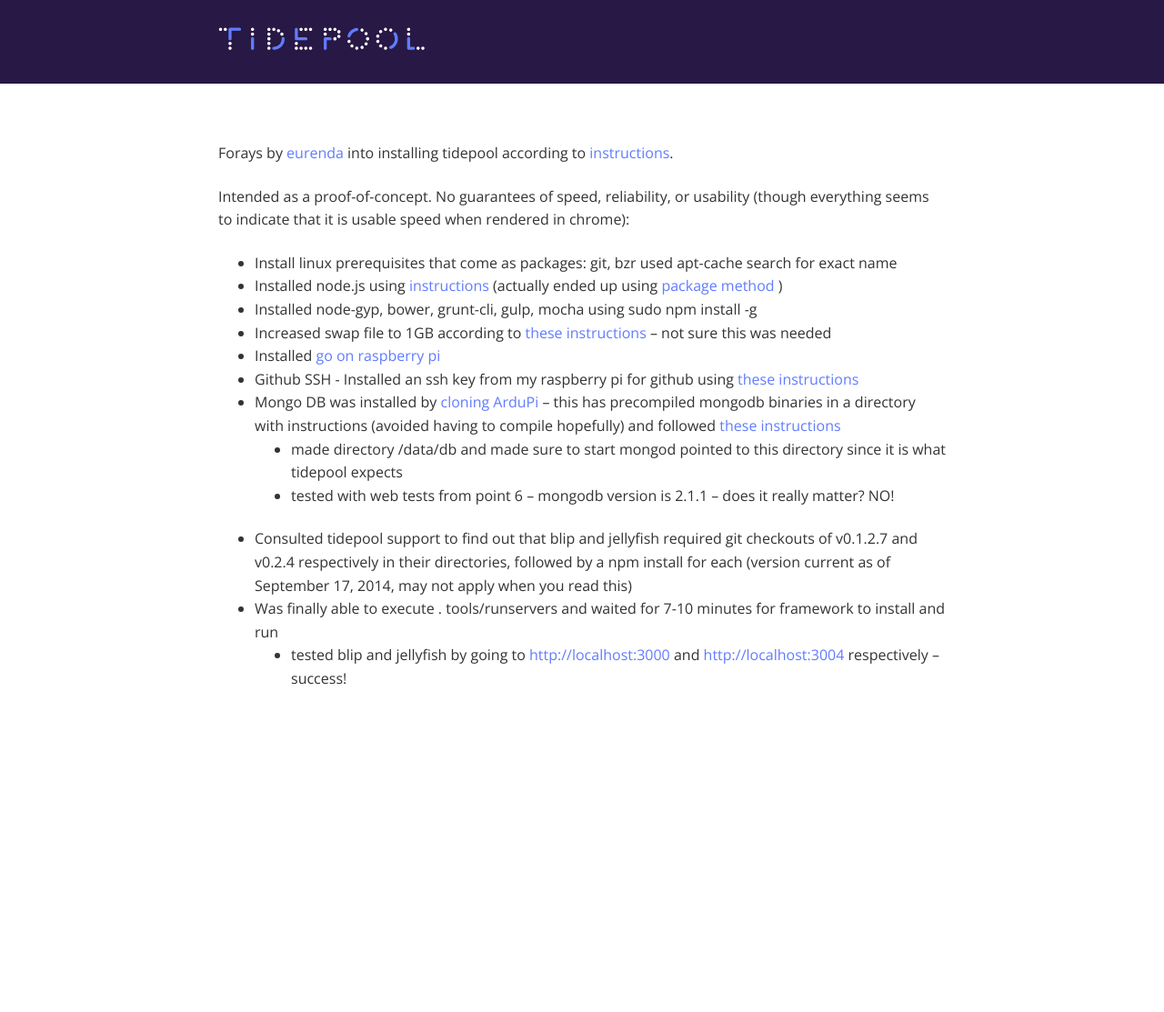
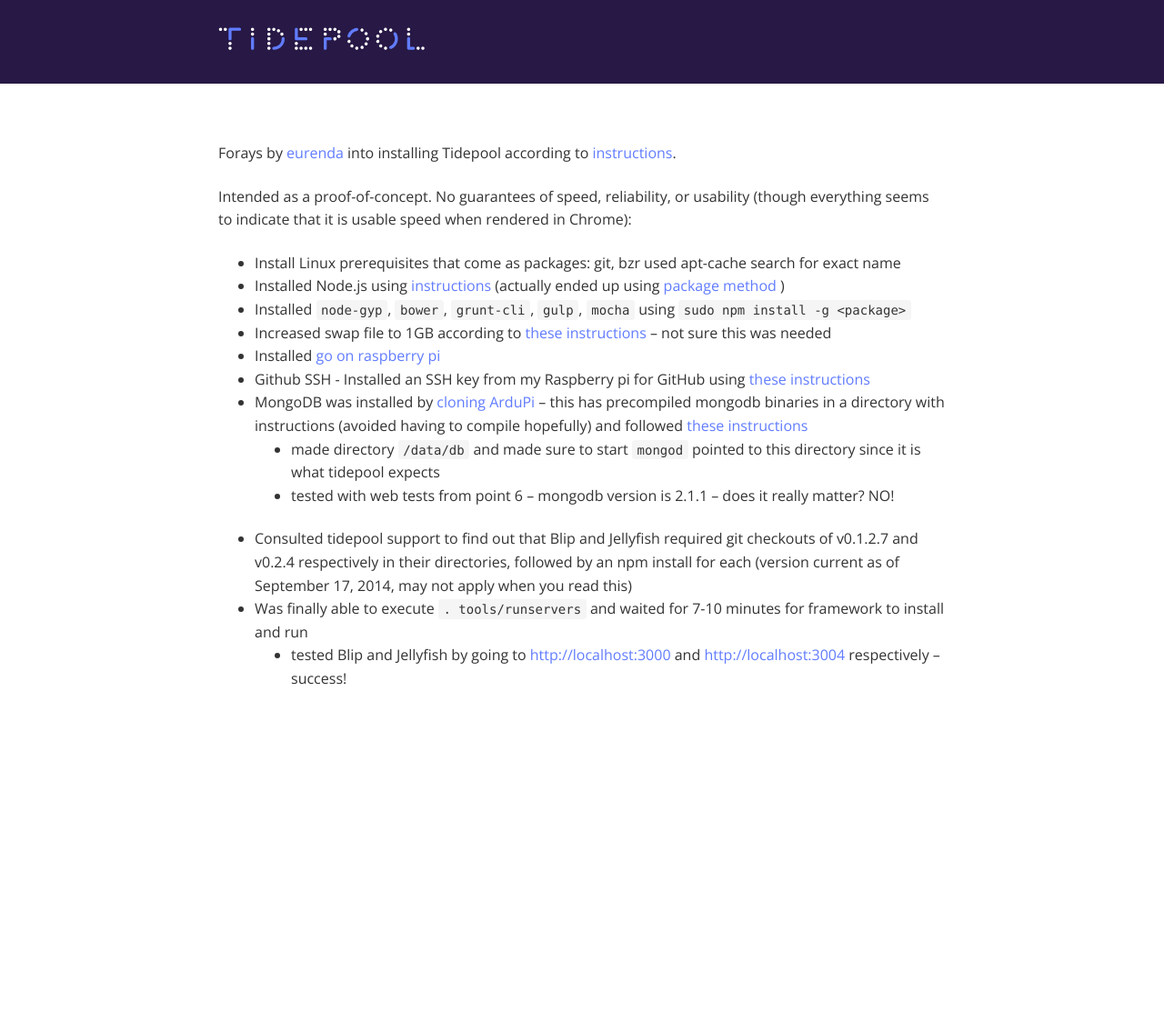
Before and after one commit to tidepool-org/tidepool-org.github.io, a Jekyll site: the page built from _docs/raspberry-pi-getting-started.md, in a window 1280 px wide. Shown: the whole page at 91% size. Built offline with Jekyll 4.4.1, drawn with Linux system fonts in a browser that asks for light colours; nearby versions of some CDN libraries.

```diff
--- a/_docs/raspberry-pi-getting-started.md
+++ b/_docs/raspberry-pi-getting-started.md
@@ -4,19 +4,19 @@ title: Getting started on the Raspberry Pi
 published: true
 ---
 
-Forays by [eurenda](https://github.com/eurenda) into installing tidepool according to [instructions](http://developer.tidepool.io/starting-up-services/).
+Forays by [eurenda](https://github.com/eurenda) into installing Tidepool according to [instructions](http://developer.tidepool.io/starting-up-services/).
 
-Intended as a proof-of-concept.  No guarantees of speed, reliability, or usability (though everything seems to indicate that it is usable speed when rendered in chrome):
+Intended as a proof-of-concept.  No guarantees of speed, reliability, or usability (though everything seems to indicate that it is usable speed when rendered in Chrome):
 
-* Install linux prerequisites that come as packages: git, bzr used apt-cache search <keyword> for exact name
-* Installed node.js using [instructions](http://joshondesign.com/2013/10/23/noderpi) (actually ended up using [package method](http://weworkweplay.com/play/raspberry-pi-nodejs/) )
-* Installed  node-gyp, bower, grunt-cli, gulp, mocha using sudo npm install -g <package>
+* Install Linux prerequisites that come as packages: git, bzr used apt-cache search <keyword> for exact name
+* Installed Node.js using [instructions](http://joshondesign.com/2013/10/23/noderpi) (actually ended up using [package method](http://weworkweplay.com/play/raspberry-pi-nodejs/) )
+* Installed `node-gyp`, `bower`, `grunt-cli`, `gulp`, `mocha` using `sudo npm install -g <package>`
 * Increased swap file to 1GB according to [these instructions](http://lokir.wordpress.com/2012/10/13/raspberry-pi-debian-how-to-change-swap-size/) -- not sure this was needed
 * Installed [go on raspberry pi](http://dave.cheney.net/unofficial-arm-tarballs)
-* Github SSH - Installed an ssh key from my raspberry pi for github using [these instructions](https://help.github.com/articles/generating-ssh-keys)
-* Mongo DB was installed by [cloning ArduPi](https://github.com/brice-morin/ArduPi) -- this has precompiled mongodb binaries in a directory with instructions (avoided having to compile hopefully) and followed [these instructions](https://github.com/brice-morin/ArduPi/tree/master/mongodb-rpi/linux-test)
-  * made directory /data/db and made sure to start mongod pointed to this directory since it is what tidepool expects
+* Github SSH - Installed an SSH key from my Raspberry pi for GitHub using [these instructions](https://help.github.com/articles/generating-ssh-keys)
+* MongoDB was installed by [cloning ArduPi](https://github.com/brice-morin/ArduPi) -- this has precompiled mongodb binaries in a directory with instructions (avoided having to compile hopefully) and followed [these instructions](https://github.com/brice-morin/ArduPi/tree/master/mongodb-rpi/linux-test)
+  * made directory `/data/db` and made sure to start `mongod` pointed to this directory since it is what tidepool expects
   * tested with web tests from point 6 -- mongodb version is 2.1.1 -- does it really matter?  NO!
-* Consulted tidepool support to find out that blip and jellyfish required git checkouts of v0.1.2.7 and v0.2.4 respectively in their directories, followed by a npm install for each (version current as of September 17, 2014, may not apply when you read this)
-* Was finally able to execute . tools/runservers and waited for 7-10 minutes for framework to install and run
-  * tested blip and jellyfish by going to [http://localhost:3000](http://localhost:3000) and [http://localhost:3004](http://localhost:3004) respectively -- success!
+* Consulted tidepool support to find out that Blip and Jellyfish required git checkouts of v0.1.2.7 and v0.2.4 respectively in their directories, followed by an npm install for each (version current as of September 17, 2014, may not apply when you read this)
+* Was finally able to execute `. tools/runservers` and waited for 7-10 minutes for framework to install and run
+  * tested Blip and Jellyfish by going to [http://localhost:3000](http://localhost:3000) and [http://localhost:3004](http://localhost:3004) respectively -- success!
```
Also changed, not shown: _docs/data-model/v1/basal.md (+1 -1 lines), _docs/data-model/v1/bolus.md (+1 -1 lines), _docs/data-model/v1/device-meta.md (+3 -3 lines).
